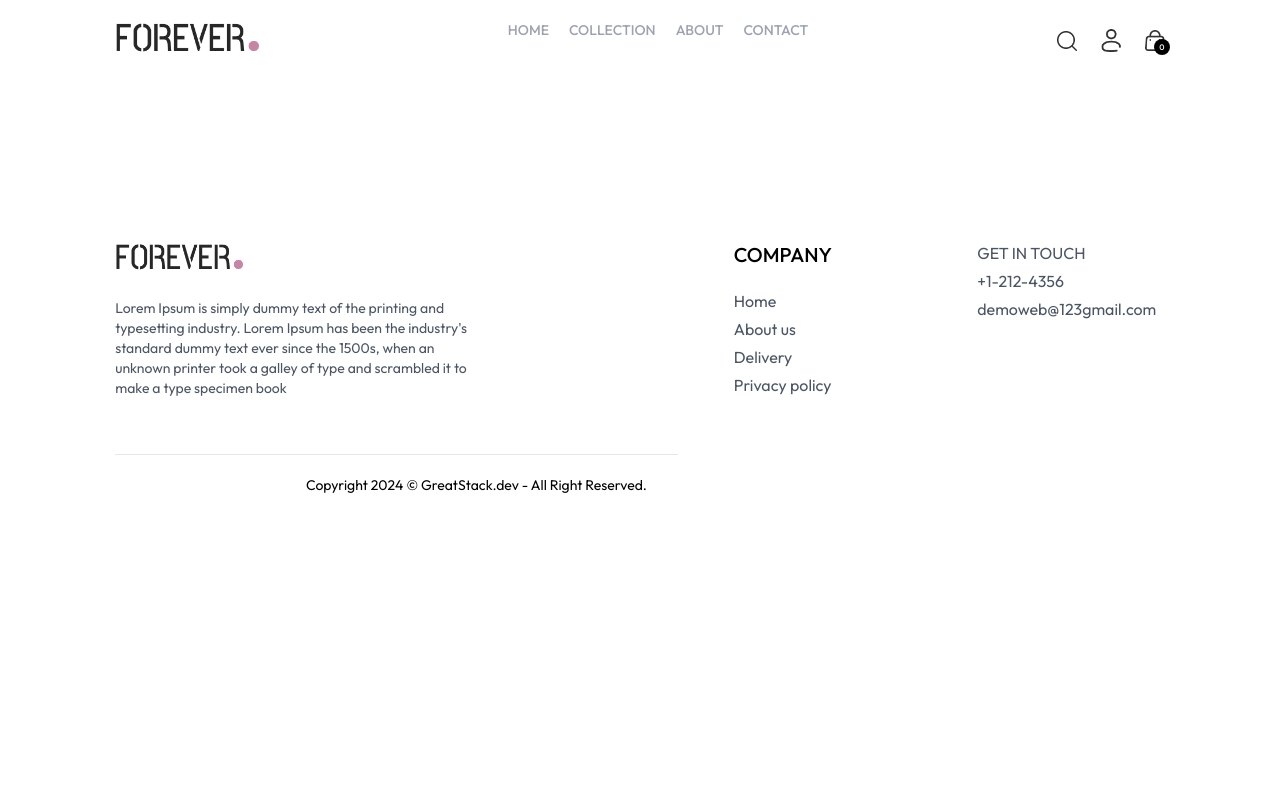
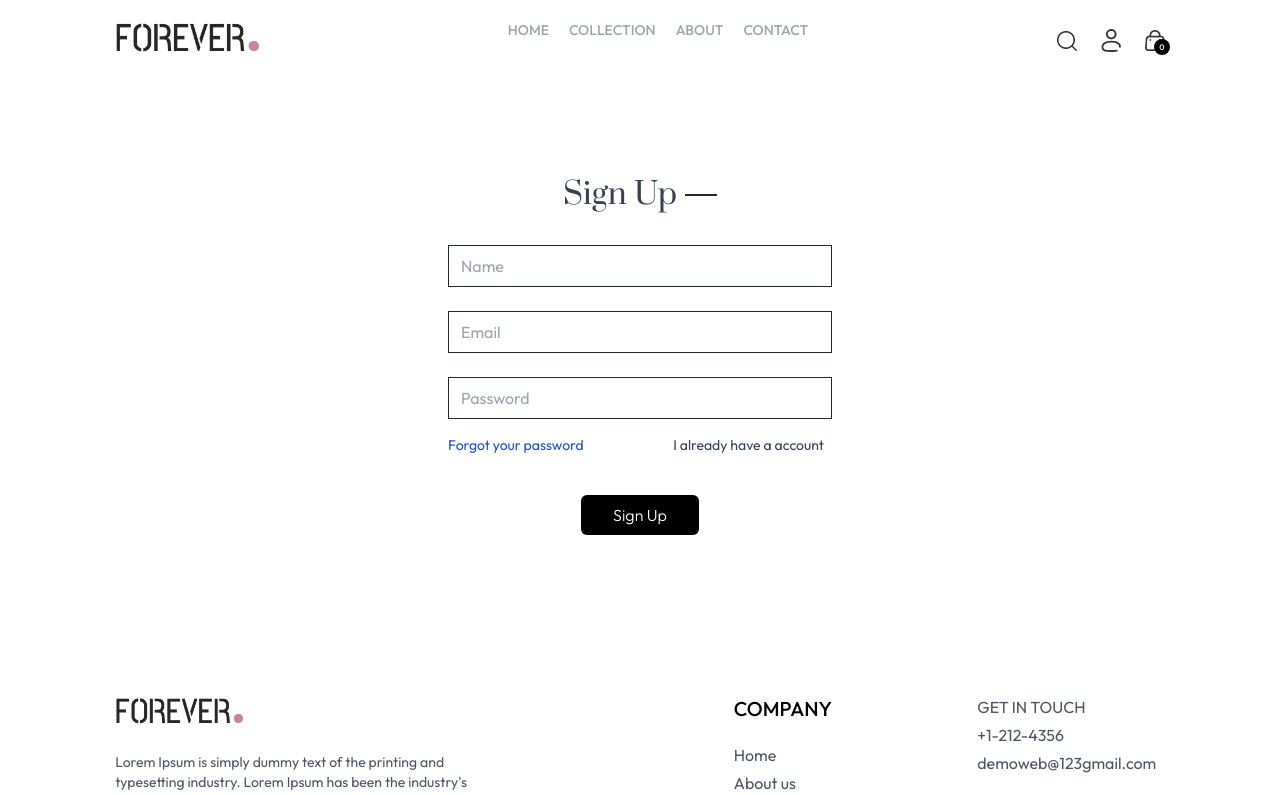
Before and after one commit to shreysingh-singh/FOREVER_ECOMMER_APP, a React (Vite) app in the folder frontend/: page /login in a window 1280 px wide. Shown: the top 795 px of the page. Built offline with nearby package versions, Linux system fonts and the light colour scheme.

Commit message:
_14_Login&Signp

```diff
--- a/frontend/src/components/NavBar.jsx
+++ b/frontend/src/components/NavBar.jsx
@@ -34,11 +34,11 @@ function NavBar() {
         <img onClick={() => setShowSearch(true)} src={assets.search_icon} className="w-5 cursor-pointer" alt="" />
 
         <div className="group relative">
-          <img
+          <Link to={"/login"}><img
             src={assets.profile_icon}
             className="w-5 cursor-pointer"
             alt=""
-          />
+          /></Link>
           <div className="group-hover:block hidden absolute droupdown-menu right-0 pt-4 ">
             <div className="flex flex-col gap-2 w-36 py-3 p-4 bg-slate-100 text-gray-400 rounded">
               <p className="cursor-pointer hover:text-black">My Prpfile</p>
--- a/frontend/src/pages/Login.jsx
+++ b/frontend/src/pages/Login.jsx
@@ -1,11 +1,62 @@
-import React from 'react'
+import React, { useState } from 'react'
 
 function Login() {
+  const [currentState, setCurrentState] = useState('Sign Up');
+  const onSubmitHandler = async(event) => {
+    event.preventDefault();
+  }
   return (
-    <div>
+    <form onSubmit={onSubmitHandler} className="flex flex-col items-center w-[90%] sm:max-w-96 m-auto mt-14 gap-6 text-gray-700">
+      <div className="inline-flex items-center gap-2 mb-2 mt-10">
+        <p className="prata-regular text-3xl">{currentState}</p>
+        <hr className="border-none h-[1.5px] w-8 bg-gray-800" />
+      </div>
+      {currentState === "Login" ? (
+        ""
+      ) : (
+        <input
+          type="text"
+          placeholder="Name"
+          className="w-full px-3 py-2 border border-gray-800"
+          required
+        />
+      )}
 
-    </div>
-  )
+      <input
+        type="email"
+        placeholder="Email"
+        className="w-full px-3 py-2 border border-gray-800"
+        required
+      />
+      <input
+        type="password"
+        placeholder="Password"
+        className="w-full px-3 py-2 border border-gray-800"
+        required
+      />
+      <div className="w-full flex justify-between text-sm mt-[-8px]">
+        <p className="cursor-pointer text-blue-700">Forgot your password</p>
+        {currentState === "Login" ? (
+          <p
+            onClick={() => setCurrentState("Sign Up")}
+            className="rounded-lg px-2 cursor-pointer text-sm text-slate-700"
+          >
+            Create account
+          </p>
+        ) : (
+          <p
+            onClick={() => setCurrentState("Login")}
+            className=" rounded-lg px-2 cursor-pointer text-sm  text-slate-700"
+          >
+            I already have a account
+          </p>
+        )}
+      </div>
+      <button className='bg-black text-white font-light px-8 py-2 mt-4 rounded-md curss'>
+        {currentState === "Login" ? "Login" : "Sign Up" }
+      </button>
+    </form>
+  );
 }
 
 export default Login
```
